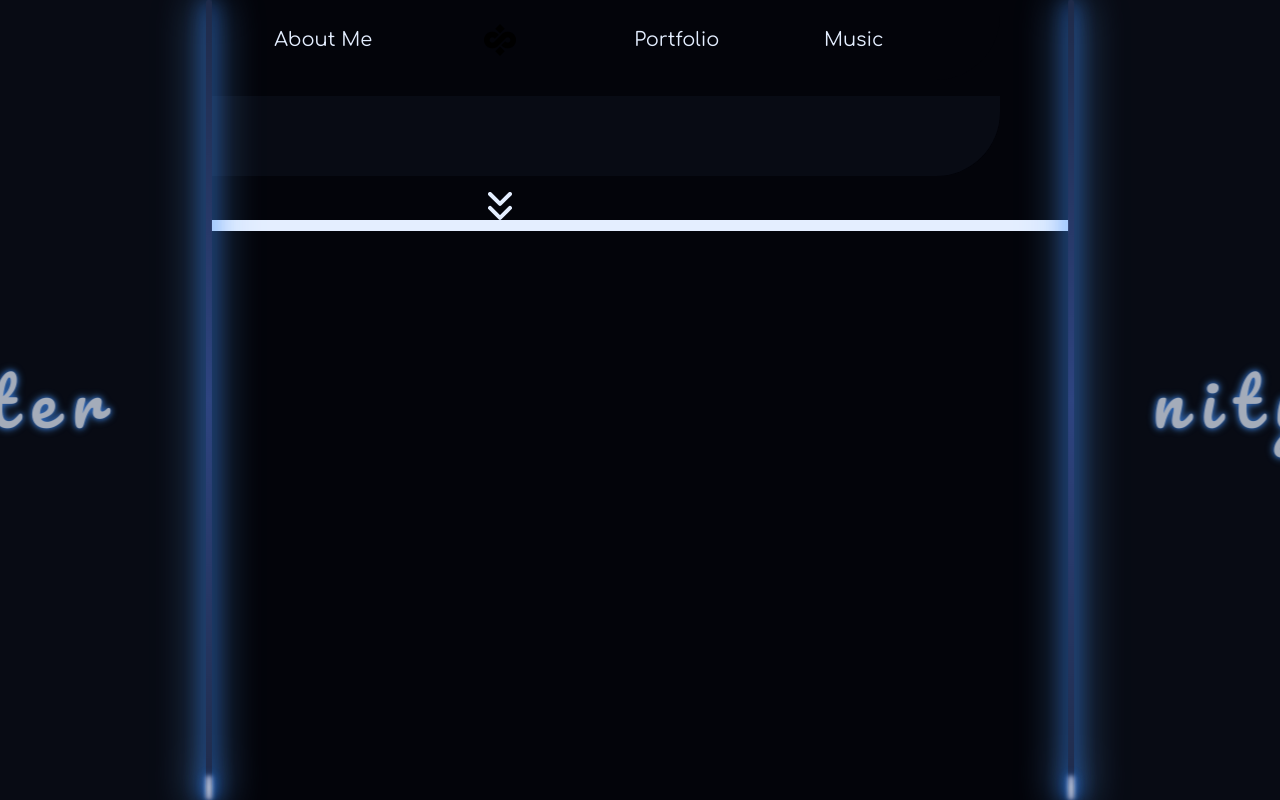
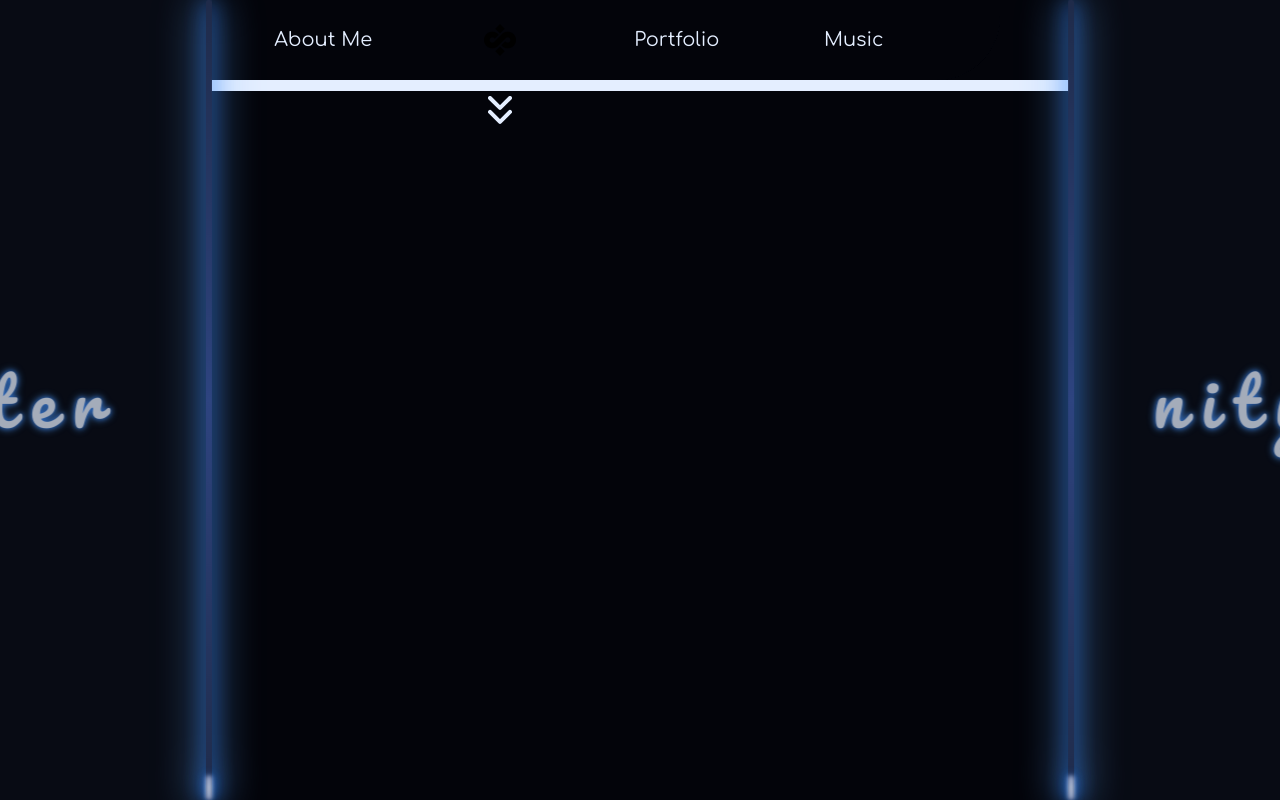
Before and after one commit to Leccon1/eternity-portfolio, a React (Vite) app: page / in a window 1280 px wide. Built offline with nearby package versions, Linux system fonts and the light colour scheme.

Commit message:
feat: add openNav and openNavToggle in container

```diff
--- a/src/components/layout/Header/Header.jsx
+++ b/src/components/layout/Header/Header.jsx
@@ -25,6 +25,7 @@ const Navigation = () => {
           ))}
         </ul>
 
+        <div className={styles.openNavContainer}>
           <div className={`${styles.openNav} ${isOpen ? styles.open : ''}`}>
             <div className={styles.openNav__grid}>
               {navigationData.map((item) => (
@@ -46,6 +47,7 @@ const Navigation = () => {
           <button className={styles.openNavToggle} type="button" onClick={() => setIsOpen(!isOpen)}>
             <img src={downArrowsIcon} alt="Down arrows" />
           </button>
+        </div>
       </nav>
     </header>
   )
```
Lines whose indentation alone changed are shown as unchanged.
